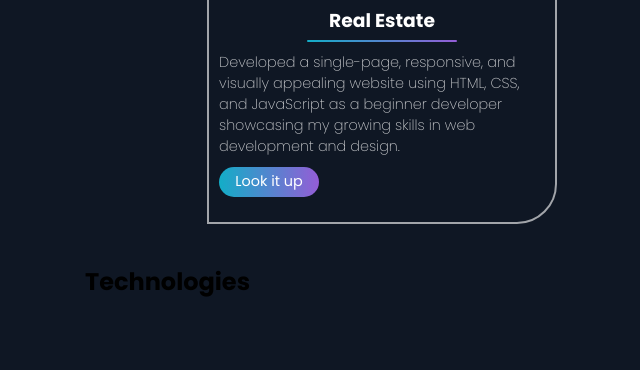
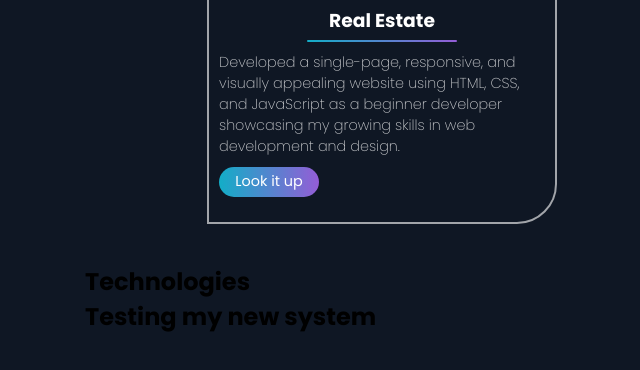
Before and after one commit to OpeyemiAkinwumi/hngS1-porfolio, a plain HTML site: page index.html in a window 1280 px wide. Shown: the part 1439-1809 px from the top of the page, without its empty margins (43-683 px from the left). Drawn offline with Linux system fonts and the light colour scheme; a web font is replaced by a local one.

Commit message:
Testing my new system

```diff
--- a/index.html
+++ b/index.html
@@ -181,6 +181,7 @@
     <section class="tech">
       <div class="tech-container">
         <h2>Technologies</h2>
+        <h1>Testing my new system</h1>
       </div>
     </section>
 
```
